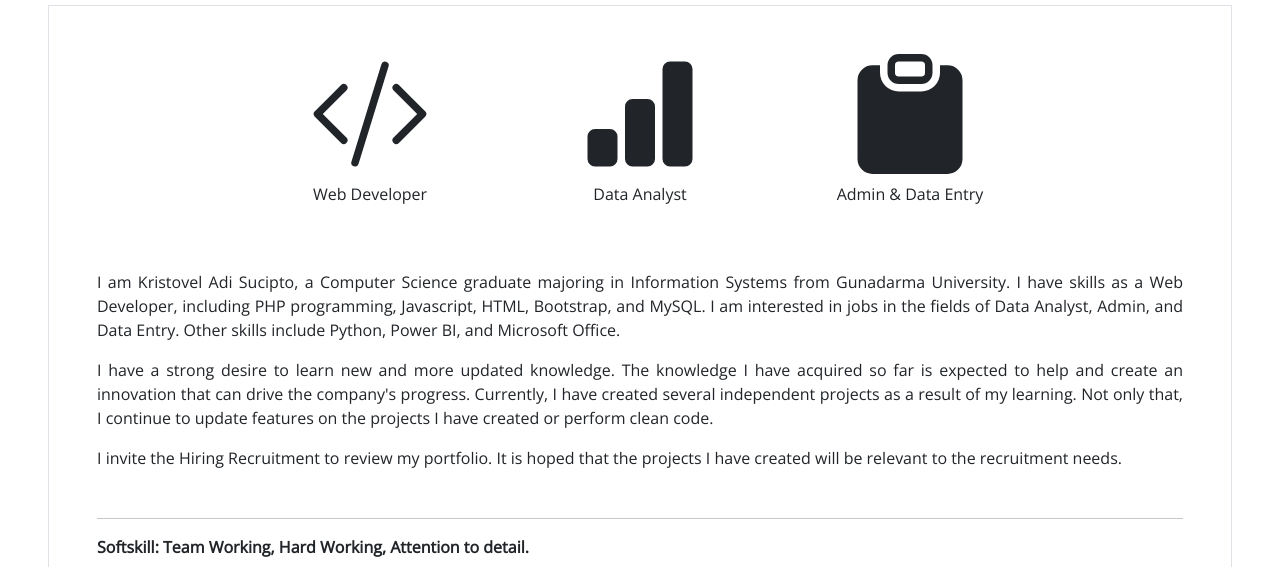
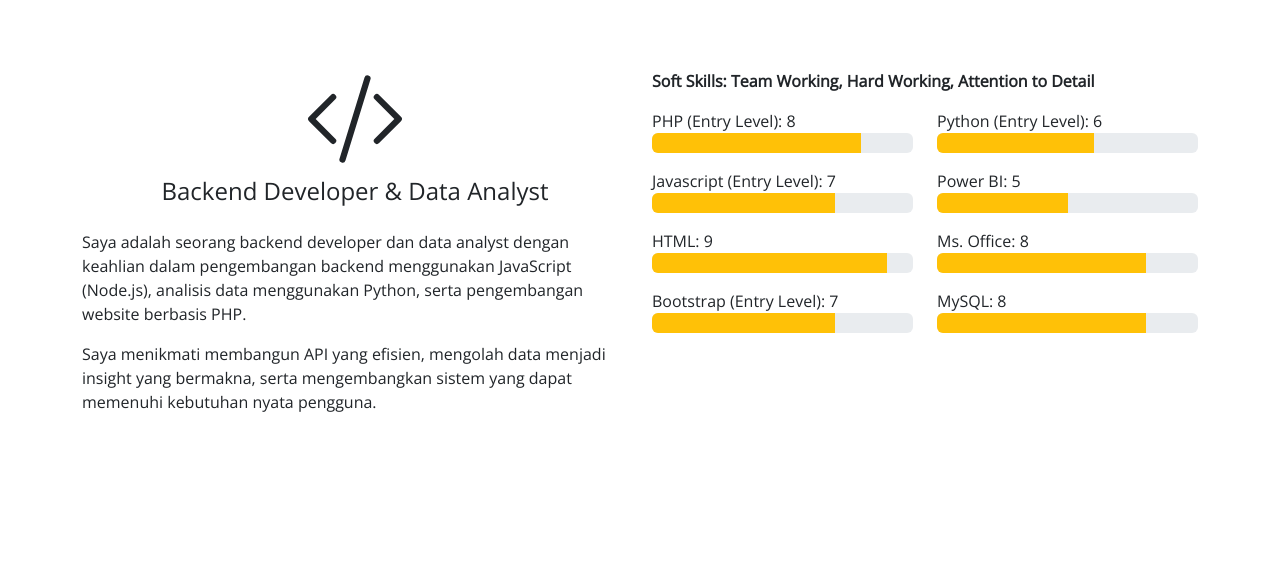
Before and after one commit to kurisu55/portofolio, a website: page index.html in a window 1280 px wide. Shown: the part 923-1490 px from the top of the page. Drawn offline with nearby package versions, Linux system fonts and the light colour scheme.

Commit message:
Update: ubah design about, warna navbar, narasi hero section dan about

```diff
--- a/index.html
+++ b/index.html
@@ -44,7 +44,17 @@
         }
 
         .bg-purple {
-            background-color: #6f42c1 !important;
+            background-color: #DCC5B2 !important;
+        }
+
+        .progress {
+            height: 20px;
+        }
+
+        .progress-bar {
+            background-color: #ffc107;
+            font-size: 0.85rem;
+            font-weight: bold;
         }
     </style>
 </head>
@@ -89,8 +99,10 @@
         <section class="hero-section" id="home">
             <div class="items-center-hero">
                 <h1 class="display-4 fw-bold mb-4">Hi, I'm Kristovel A.S.</h1>
-                <p class="lead mb-5">A passionate programmer who loves building web applications and solving problems
-                    with code.</p>
+                <p class="lead mb-5">
+                    Backend Programmer & Data Analyst — crafting APIs, optimizing systems, and uncovering stories behind
+                    the data.
+                </p>
                 <div class="d-flex justify-content-center gap-3 flex-wrap">
                     <a href="#about" class="btn btn-warning text-white shadow-lg px-4 py-2 rounded-pill">
                         Learn About Me
@@ -111,131 +123,75 @@
         </section>
 
         <!-- 2. About -->
-        <section id="about">
-            &nbsp;&nbsp;
-            <h1 class="ms-5 mt-5 text-decoration-underline">About</h1>
-            <div class="row mx-5">
-                <div class="col p-5 border text-wrap">
-                    <div class="row justify-content-center text-center row-cols-1 row-cols-sm-2 row-cols-md-5">
-                        <div class="col">
-                            <svg xmlns="http://www.w3.org/2000/svg" width="120" height="120" fill="currentColor"
-                                class="bi bi-code-slash" viewBox="0 0 16 16">
+        <section id="about" class="py-5">
+            <h1 class="ms-5 text-decoration-underline mb-5">About</h1>
+            <div class="container">
+                <div class="row pt-5">
+                    <!-- Kolom kiri: Tentang saya -->
+                    <div class="col-md-6 mb-4">
+                        <div class="text-center mb-4">
+                            <svg xmlns="http://www.w3.org/2000/svg" width="100" height="100" fill="currentColor"
+                                class="bi bi-code-slash mb-2" viewBox="0 0 16 16">
                                 <path
                                     d="M10.478 1.647a.5.5 0 1 0-.956-.294l-4 13a.5.5 0 0 0 .956.294zM4.854 4.146a.5.5 0 0 1 0 .708L1.707 8l3.147 3.146a.5.5 0 0 1-.708.708l-3.5-3.5a.5.5 0 0 1 0-.708l3.5-3.5a.5.5 0 0 1 .708 0m6.292 0a.5.5 0 0 0 0 .708L14.293 8l-3.147 3.146a.5.5 0 0 0 .708.708l3.5-3.5a.5.5 0 0 0 0-.708l-3.5-3.5a.5.5 0 0 0-.708 0" />
                             </svg>
-                            <p class="mt-2">Web Developer</p>
+                            <h4>Backend Developer & Data Analyst</h4>
                         </div>
-                        <div class="col mx-5">
-                            <svg xmlns="http://www.w3.org/2000/svg" width="120" height="120" fill="currentColor"
-                                class="bi bi-bar-chart-fill" viewBox="0 0 16 16">
-                                <path
-                                    d="M1 11a1 1 0 0 1 1-1h2a1 1 0 0 1 1 1v3a1 1 0 0 1-1 1H2a1 1 0 0 1-1-1zm5-4a1 1 0 0 1 1-1h2a1 1 0 0 1 1 1v7a1 1 0 0 1-1 1H7a1 1 0 0 1-1-1zm5-5a1 1 0 0 1 1-1h2a1 1 0 0 1 1 1v12a1 1 0 0 1-1 1h-2a1 1 0 0 1-1-1z" />
-                            </svg>
-                            <p class="mt-2">Data Analyst</p>
-                        </div>
-                        <div class="col">
-                            <svg xmlns="http://www.w3.org/2000/svg" width="120" height="120" fill="currentColor"
-                                class="bi bi-clipboard-fill" viewBox="0 0 16 16">
-                                <path fill-rule="evenodd"
-                                    d="M10 1.5a.5.5 0 0 0-.5-.5h-3a.5.5 0 0 0-.5.5v1a.5.5 0 0 0 .5.5h3a.5.5 0 0 0 .5-.5zm-5 0A1.5 1.5 0 0 1 6.5 0h3A1.5 1.5 0 0 1 11 1.5v1A1.5 1.5 0 0 1 9.5 4h-3A1.5 1.5 0 0 1 5 2.5zm-2 0h1v1A2.5 2.5 0 0 0 6.5 5h3A2.5 2.5 0 0 0 12 2.5v-1h1a2 2 0 0 1 2 2V14a2 2 0 0 1-2 2H3a2 2 0 0 1-2-2V3.5a2 2 0 0 1 2-2" />
-                            </svg>
-                            <p class="mt-2">Admin & Data Entry</p>
-                        </div>
-                    </div>
-                    <div class="text-justify">
-                        <p class="mt-5">
-                            I am Kristovel Adi Sucipto, a Computer Science graduate majoring in Information Systems from
-                            Gunadarma University. I have skills as a Web Developer, including PHP programming,
-                            Javascript, HTML, Bootstrap, and MySQL. I am interested in jobs in the fields of Data
-                            Analyst, Admin, and Data Entry. Other skills include Python, Power BI, and Microsoft Office.
-                            <!-- Saya Kristovel Adi Sucipto, Sarjana Komputer jurusan Sistem Informasi lulusan
-                            Universitas
-                            Gunadarma. Saya memiliki kemampuan sebagai Web Developer yaitu PHP programmer,
-                            Javascript,
-                            HTML,
-                            Bootstrap, dan MySQL. Saya memiliki ketertarikkan pada pekerjaan di bidang Data Analyst,
-                            Admin
-                            serta Data
-                            Entry. Kemampuan lainnya yaitu Python, Power BI, dan Microsoft Office. -->
+                        <p>
+                            Saya adalah seorang backend developer dan data analyst dengan keahlian dalam pengembangan
+                            backend menggunakan JavaScript (Node.js), analisis data menggunakan Python, serta
+                            pengembangan website berbasis PHP.
                         </p>
                         <p>
-                            I have a strong desire to learn new and more updated knowledge. The knowledge I have
-                            acquired so far is expected to help and create an innovation that can drive the company's
-                            progress. Currently, I have created several independent projects as a result of my learning.
-                            Not only that, I continue to update features on the projects I have created or perform clean
-                            code.
-                            <!-- Saya memiliki keinginan belajar yang kuat terhadap ilmu yang baru maupun yang lebih
-                            ter-update.
-                            Ilmu yang sudah saya pelajari saat ini diharapkan dapat membantu serta menciptakan
-                            sebuah
-                            inovasi yang dapat membangun jalannya perusahaan. Saat ini saya sudah membuat beberapa
-                            project
-                            mandiri sebagai bentuk hasil dari pembelajaran. Tidak hanya sampai di situ saja, saya
-                            tetap
-                            melakukan update fitur pada project yang telah saya buat ataupun melakukan clean code. -->
-                        </p>
-                        <p>
-                            I invite the Hiring Recruitment to review my portfolio. It is hoped that the projects I have
-                            created will be relevant to the recruitment needs.
-                            <!-- Saya mempersilahkan kepada Hiring Recruitment untuk melihat portofolio saya. Diharapkan
-                            project
-                            yang telah
-                            saya buat menjadi relevan sesuai kebutuhan pencarian recruitment. -->
+                            Saya menikmati membangun API yang efisien, mengolah data menjadi insight yang bermakna,
+                            serta mengembangkan sistem yang dapat memenuhi kebutuhan nyata pengguna.
                         </p>
                     </div>
-                    <hr class="mt-5 bg-black">
-                    <p class="fw-bolder">Softskill: Team Working, Hard Working, Attention to detail.</p>
-                    <div class="container">
-                        <div class="row row-cols-1 row-cols-sm-2 row-cols-md-12">
-                            <div class="col flex-column">
-                                <!-- PHP -->
+
+                    <!-- Kolom kanan: Skill bar -->
+                    <div class="col-md-6">
+                        <div class="row">
+                            <p class="fw-bold">Soft Skills: Team Working, Hard Working, Attention to Detail</p>
+                            <div class="col-sm-12 col-md-6">
                                 <label>PHP (Entry Level): 8</label>
-                                <div class="progress" role="progressbar" aria-label="Basic example" aria-valuenow="80"
-                                    aria-valuemin="0" aria-valuemax="100">
+                                <div class="progress mb-3">
                                     <div class="progress-bar" style="width: 80%"></div>
                                 </div>
-                                <!-- Javascript -->
+
                                 <label>Javascript (Entry Level): 7</label>
-                                <div class="progress" role="progressbar" aria-label="Basic example" aria-valuenow="70"
-                                    aria-valuemin="0" aria-valuemax="100">
+                                <div class="progress mb-3">
                                     <div class="progress-bar" style="width: 70%"></div>
                                 </div>
-                                <!-- HTML -->
+
                                 <label>HTML: 9</label>
-                                <div class="progress" role="progressbar" aria-label="Basic example" aria-valuenow="90"
-                                    aria-valuemin="0" aria-valuemax="100">
+                                <div class="progress mb-3">
                                     <div class="progress-bar" style="width: 90%"></div>
                                 </div>
-                                <!-- Bootstrap -->
+
                                 <label>Bootstrap (Entry Level): 7</label>
-                                <div class="progress" role="progressbar" aria-label="Basic example" aria-valuenow="70"
-                                    aria-valuemin="0" aria-valuemax="100">
+                                <div class="progress mb-3">
                                     <div class="progress-bar" style="width: 70%"></div>
                                 </div>
                             </div>
-                            <div class="col">
-                                <!-- Python -->
+
+                            <div class="col-sm-12 col-md-6">
                                 <label>Python (Entry Level): 6</label>
-                                <div class="progress" role="progressbar" aria-label="Basic example" aria-valuenow="60"
-                                    aria-valuemin="0" aria-valuemax="100">
+                                <div class="progress mb-3">
                                     <div class="progress-bar" style="width: 60%"></div>
                                 </div>
-                                <!-- Power BI -->
+
                                 <label>Power BI: 5</label>
-                                <div class="progress" role="progressbar" aria-label="Basic example" aria-valuenow="50"
-                                    aria-valuemin="0" aria-valuemax="100">
+                                <div class="progress mb-3">
                                     <div class="progress-bar" style="width: 50%"></div>
                                 </div>
-                                <!-- Ms. Office -->
+
                                 <label>Ms. Office: 8</label>
-                                <div class="progress" role="progressbar" aria-label="Basic example" aria-valuenow="80"
-                                    aria-valuemin="0" aria-valuemax="100">
+                                <div class="progress mb-3">
                                     <div class="progress-bar" style="width: 80%"></div>
                                 </div>
-                                <!-- MySQL -->
+
                                 <label>MySQL: 8</label>
-                                <div class="progress" role="progressbar" aria-label="Basic example" aria-valuenow="80"
-                                    aria-valuemin="0" aria-valuemax="100">
+                                <div class="progress mb-3">
                                     <div class="progress-bar" style="width: 80%"></div>
                                 </div>
                             </div>
@@ -245,17 +201,18 @@
             </div>
         </section>
 
+
         <!-- 3. Portofolio -->
         <section id="portofolio">
             &nbsp;&nbsp;
             <h1 class="ms-5 mt-5 text-decoration-underline">Portofolio</h1>
-            <div class="border mx-5">
+            <div class="mx-5">
                 <h3 class="text-decoration-underline ms-5 my-4">Project</h3>
                 <!-- List Project -->
                 <div class="mx-5">
                     <div class="row g-4" id="projectContainer"></div>
                 </div>
-                <hr class="border border-dark border-3 opacity-75 mx-5">
+                <hr class="border-dark border-3 opacity-75 mx-5">
                 <h3 class="text-decoration-underline ms-5 my-4">Certificate</h3>
                 <!-- List Certificate -->
                 <div class="mx-5">
```
